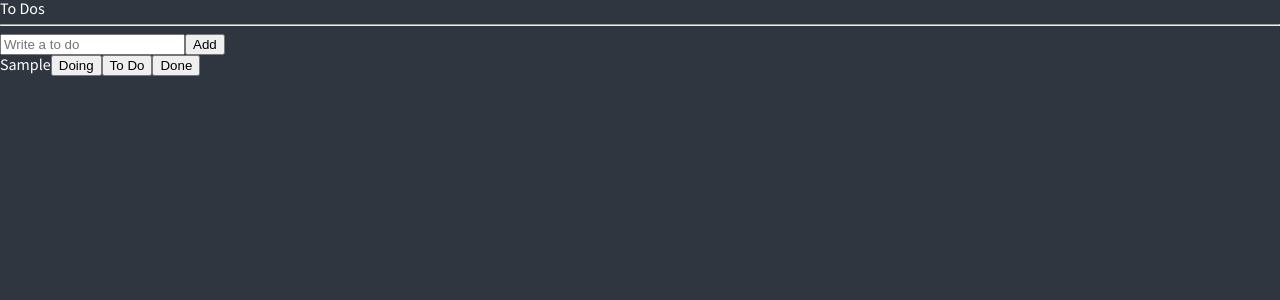
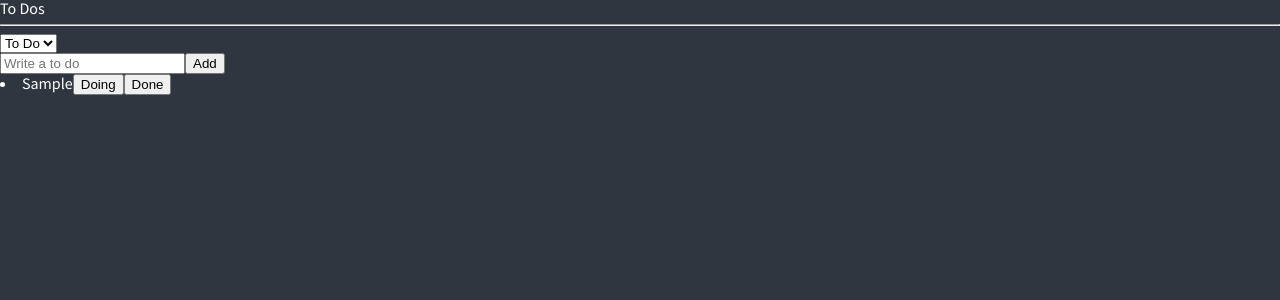
Before and after one commit to crdrst777/react-todo-app, a React (Create React App) app: page / in a window 1280 px wide. Both pictures are taken after typing "Sample" into the empty fields and a click on the button "Add". Shown: the top 300 px of the page. Built offline with nearby package versions, Linux system fonts and the light colour scheme.

Commit message:
feat: category, enums 작업

```diff
--- a/src/atoms.tsx
+++ b/src/atoms.tsx
@@ -1,13 +1,42 @@
-import { atom } from "recoil";
+import { atom, selector } from "recoil";
+
+// type categories = "TO_DO" | "DOING" | "DONE";
+
+// enum은 프로그래머를 도와주기 위해 일련의 숫자를 문자로 표현해준다. 그치만 아래와같이 해주면 string이 됨.
+export enum Categories {
+  "TO_DO" = "TO_DO",
+  "DOING" = "DOING",
+  "DONE" = "DONE",
+}
 
 // 하나의 todo 객체의 타입
-export interface ITodo {
+export interface IToDo {
   text: string;
   id: number;
-  category: "TO_DO" | "DOING" | "DONE";
+  category: Categories;
 }
 
-export const toDoState = atom<ITodo[]>({
+// 사용자가 현재 선택한 카테고리의 toDo
+export const categoryState = atom<Categories>({
+  key: "category",
+  default: Categories.TO_DO,
+});
+
+export const toDoState = atom<IToDo[]>({
   key: "toDo",
   default: [],
 });
+
+// toDoSelector는 사용자가 '현재 선택한 카테고리의 toDo목록'을 리턴한다. 빈[]이거나, [{…}, {…}, {…}, {…}] 이런 형태
+export const toDoSelector = selector({
+  key: "toDoSelector",
+  get: ({ get }) => {
+    const toDos = get(toDoState); // get func이 atom을 받음.
+    const category = get(categoryState);
+    return toDos.filter((toDo) => toDo.category === category);
+  },
+});
+// get func(메서드)은 보다시피 인자로 객체를 받는데, 그 객체에는 get func이 들어가있음.
+// get 이 return하는 값이 toDoSelector의 value가 될것임.
+// filter()는 조건에 참인 요소들만으로 이루어진 새 배열을 리턴한다.
+// toDos -> 카테고리에 상관없이 순서대로 쌓인 toDo목록. 빈[]이거나, [{…}, {…}, {…}, {…}] 이런 형태
--- a/src/components/CreateToDo.tsx
+++ b/src/components/CreateToDo.tsx
@@ -1,6 +1,6 @@
 import { useForm } from "react-hook-form";
-import { useSetRecoilState } from "recoil";
-import { toDoState } from "../atoms";
+import { useRecoilValue, useSetRecoilState } from "recoil";
+import { categoryState, toDoState } from "../atoms";
 
 // input들의 타입
 interface IForm {
@@ -9,11 +9,12 @@
 
 const CreateToDo = () => {
   const setToDos = useSetRecoilState(toDoState);
+  const category = useRecoilValue(categoryState);
   const { register, handleSubmit, setValue } = useForm<IForm>();
   // { toDo } === data.toDo // input에 입력된 값
   const handleValid = ({ toDo }: IForm) => {
     setToDos((oldToDos) => [
-      { text: toDo, id: Date.now(), category: "TO_DO" },
+      { text: toDo, id: Date.now(), category }, // category: category -> category
       ...oldToDos,
     ]); // setter 함수인 setToDos() 안에 함수를 쓰면 그 함수의 리턴값이 새로운 state가 됨.
     setValue("toDo", "");
--- a/src/components/ToDo.tsx
+++ b/src/components/ToDo.tsx
@@ -1,13 +1,73 @@
-import { ITodo } from "../atoms";
+import { useSetRecoilState } from "recoil";
+import { Categories, IToDo, toDoState } from "../atoms";
 
-const ToDo = ({ text }: ITodo) => {
+// 수정하고 싶은 todo의 id를 받아옴.
+const ToDo = ({ text, category, id }: IToDo) => {
+  const setToDos = useSetRecoilState(toDoState);
+  const onClick = (event: React.MouseEvent<HTMLButtonElement>) => {
+    // console.log(event.currentTarget.name);  아래 코드와 같음.
+    const {
+      currentTarget: { name },
+    } = event;
+
+    // oldTodos는 현재의 todo목록(배열)
+    setToDos((oldToDos) => {
+      const targetIndex = oldToDos.findIndex((toDo) => toDo.id === id); // 클릭한 todo의 인덱스
+      // const oldToDo = oldTodos[targetIndex]; // 클릭한 todo객체
+      const newToDo = { text, id, category: name as any }; // text: text -> text로 줄여쓸 수 있음.
+      console.log("newToDo", newToDo);
+      return [
+        ...oldToDos.slice(0, targetIndex),
+        newToDo,
+        ...oldToDos.slice(targetIndex + 1),
+      ];
+    });
+
+    // splice를 이용한 방법
+    // setToDos((oldToDos) => {
+    //   const targetIndex = oldToDos.findIndex((toDo) => toDo.id === id);
+    //   const newToDo: IToDo = {
+    //     text,
+    //     id,
+    //     category: name as IToDo["category"],
+    //   };
+    //   console.log(newToDo);
+    //   const newToDos = [...oldToDos]; // create new array
+    //   newToDos.splice(targetIndex, 1, newToDo); // 해당 인덱스 자리의 요소를 지우고 newToDo로 채움
+    //   return newToDos;
+    // });
+
+    // 또다른 방법
+    // setToDos((prev) =>
+    //   prev.map((toDo) => {
+    //     if (toDo.id === id) {
+    //       return { text, id, category: name as any };
+    //     }
+    //     return toDo;
+    //   })
+    // );
+  };
+
   return (
     <>
       <li>
         <span>{text}</span>
-        <button>Doing</button>
-        <button>To Do</button>
-        <button>Done</button>
+        {category !== Categories.DOING && (
+          <button name={Categories.DOING} onClick={onClick}>
+            Doing
+          </button>
+        )}
+        {category !== Categories.TO_DO && (
+          <button name={Categories.TO_DO} onClick={onClick}>
+            To Do
+          </button>
+        )}
+        {category !== Categories.DONE && (
+          <button name={Categories.DONE} onClick={onClick}>
+            Done
+          </button>
+        )}
+        {/* category가 "DONE"이 아닐때만, "DONE"버튼을 보여준다. -> "DONE"이면 그외의 버튼을 보여준다. */}
       </li>
     </>
   );
--- a/src/components/ToDoList.tsx
+++ b/src/components/ToDoList.tsx
@@ -1,20 +1,46 @@
-import { useRecoilValue } from "recoil";
-import { toDoState } from "../atoms";
+import { useRecoilState, useRecoilValue } from "recoil";
+import { Categories, categoryState, toDoSelector } from "../atoms";
 import CreateToDo from "./CreateToDo";
 import ToDo from "./ToDo";
 
 // handleSubmit을 useForm에서 가져온 다음에 그걸 호출해야 함.
 // 그러면 handleSubmit함수가 data를 검사하고, 유효하다면 내가 만든 함수(handleValid())를 호출할거임.
 function ToDoList() {
-  const toDos = useRecoilValue(toDoState); // setState과 유사함.
+  // const toDos = useRecoilValue(toDoState); // setState과 유사함.
+  // console.log(toDos);
+  // const [toDo, doing, done] = useRecoilValue(toDoSelector); // toDoSelector가 배열을 리턴하도록 해놨기때문에, 안에 있는 3 배열을 꺼내기 위해, 배열을 여는거임.
+
+  // 사용자가 현재 선택한 카테고리의 toDo목록. 빈[]이거나, [{…}, {…}, {…}, {…}] 이런 형태
+  const toDos = useRecoilValue(toDoSelector);
+  const [category, setCategory] = useRecoilState(categoryState);
+  const onInput = (evnet: React.FormEvent<HTMLSelectElement>) => {
+    setCategory(evnet.currentTarget.value as Categories);
+  };
+  console.log(toDos);
 
   return (
     <>
       <h1>To Dos</h1>
       <hr />
+      {/* select value는 default value */}
+      <select value={category} onInput={onInput}>
+        <option value={Categories.TO_DO}>To Do</option>
+        <option value={Categories.DOING}>Doing</option>
+        <option value={Categories.DONE}>Done</option>
+      </select>
       <CreateToDo />
+      {/* 사용자가 '현재 선택한 카테고리의 toDo목록'을 랜더링 */}
+      {toDos.map((toDo) => (
+        <ToDo
+          key={toDo.id}
+          text={toDo.text}
+          id={toDo.id}
+          category={toDo.category}
+        />
+      ))}
+      {/* <h2>To Do</h2>
       <ul>
-        {toDos.map((toDo) => (
+        {toDo.map((toDo) => (
           <ToDo
             key={toDo.id}
             text={toDo.text}
@@ -23,6 +49,21 @@
           /> // {...toDo} 이렇게만 해도 동일함. 같은 ITodo 타입을 공유하고있어서임.
         ))}
       </ul>
+      <hr />
+      <h2>Doing</h2>
+      <ul>
+        {doing.map((toDo) => (
+          <ToDo key={toDo.id} {...toDo} />
+        ))}
+      </ul>
+      <hr />
+      <h2>Done</h2>
+      <ul>
+        {done.map((toDo) => (
+          <ToDo key={toDo.id} {...toDo} />
+        ))}
+      </ul>
+      <hr /> */}
     </>
   );
 }
```
